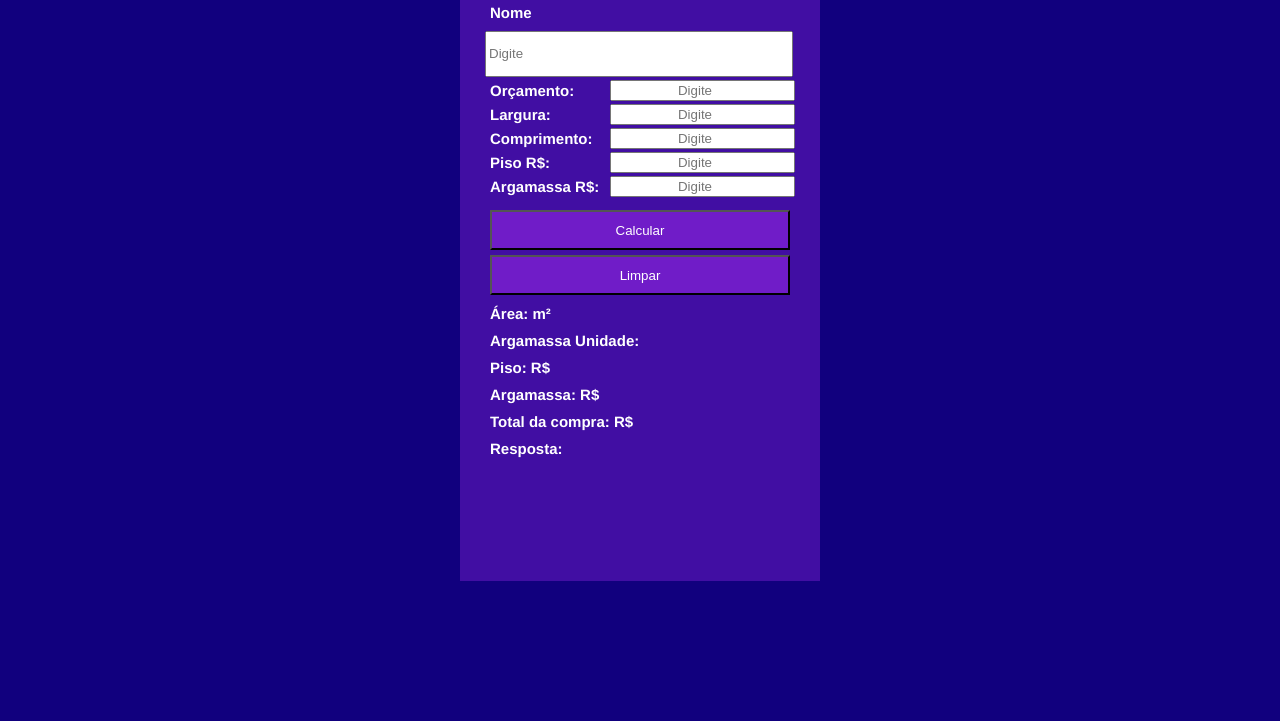
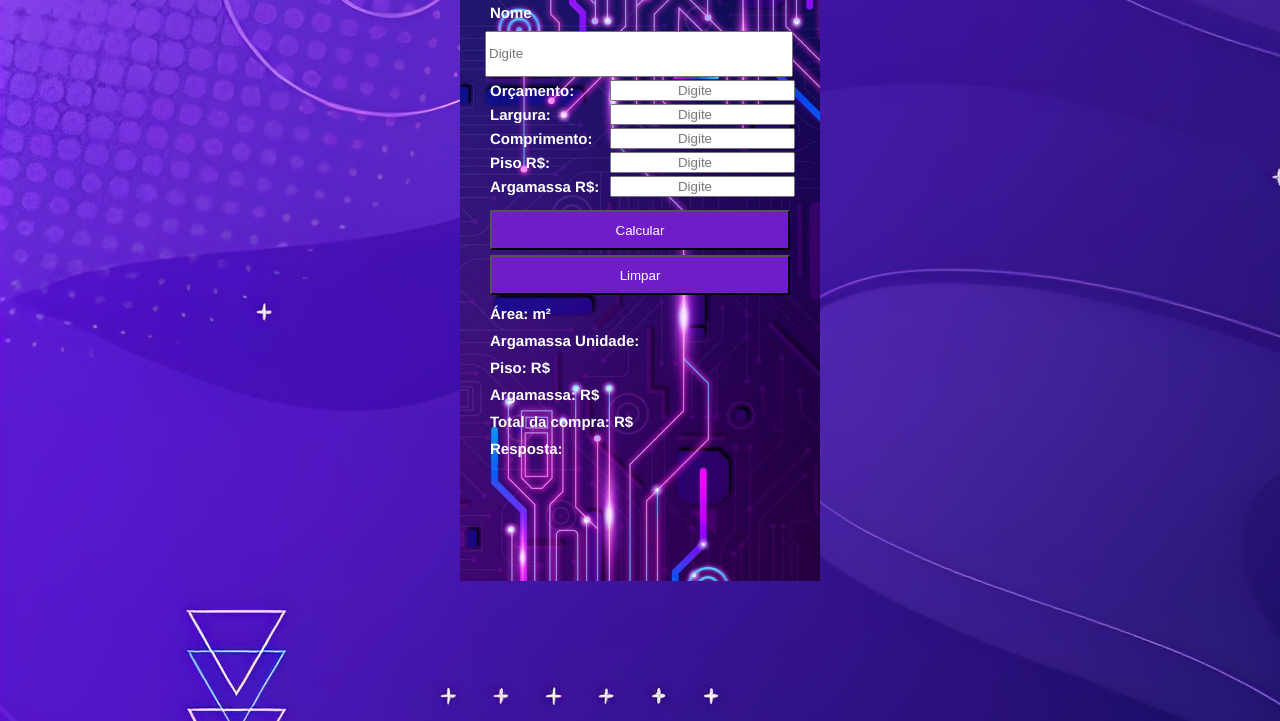
Before and after one commit to Migueldacostapereira/calculadoradepiso, a plain HTML site: page index.html in a window 1280 px wide. Shown: the part 79-800 px from the top of the page. Drawn offline with Linux system fonts and the light colour scheme.

Commit message:
Add files via upload

```diff
--- a/Css/Estilo.css
+++ b/Css/Estilo.css
@@ -1,15 +1,15 @@
 body {
   margin: auto;
   padding: 0;
-  background-color: #11007e;
+  background-image: url(/imagens/body.png);
 }
 .pri {
   width: 360px;
   height: 640px;
-  background-color: #410ea3;
+  background-image: url(/imagens/background.png);
   margin: auto;
+  font-family: 'Franklin Gothic Medium', 'Arial Narrow', Arial, sans-serif;
   color: white;
-  font-family: 'Franklin Gothic Medium', 'Arial Narrow', Arial, sans-serif;
 }
 .titulo {
   margin-left: 30px;
```
Also changed, not shown: imagens/background.png (added), imagens/body.png (added), 1 other file.
